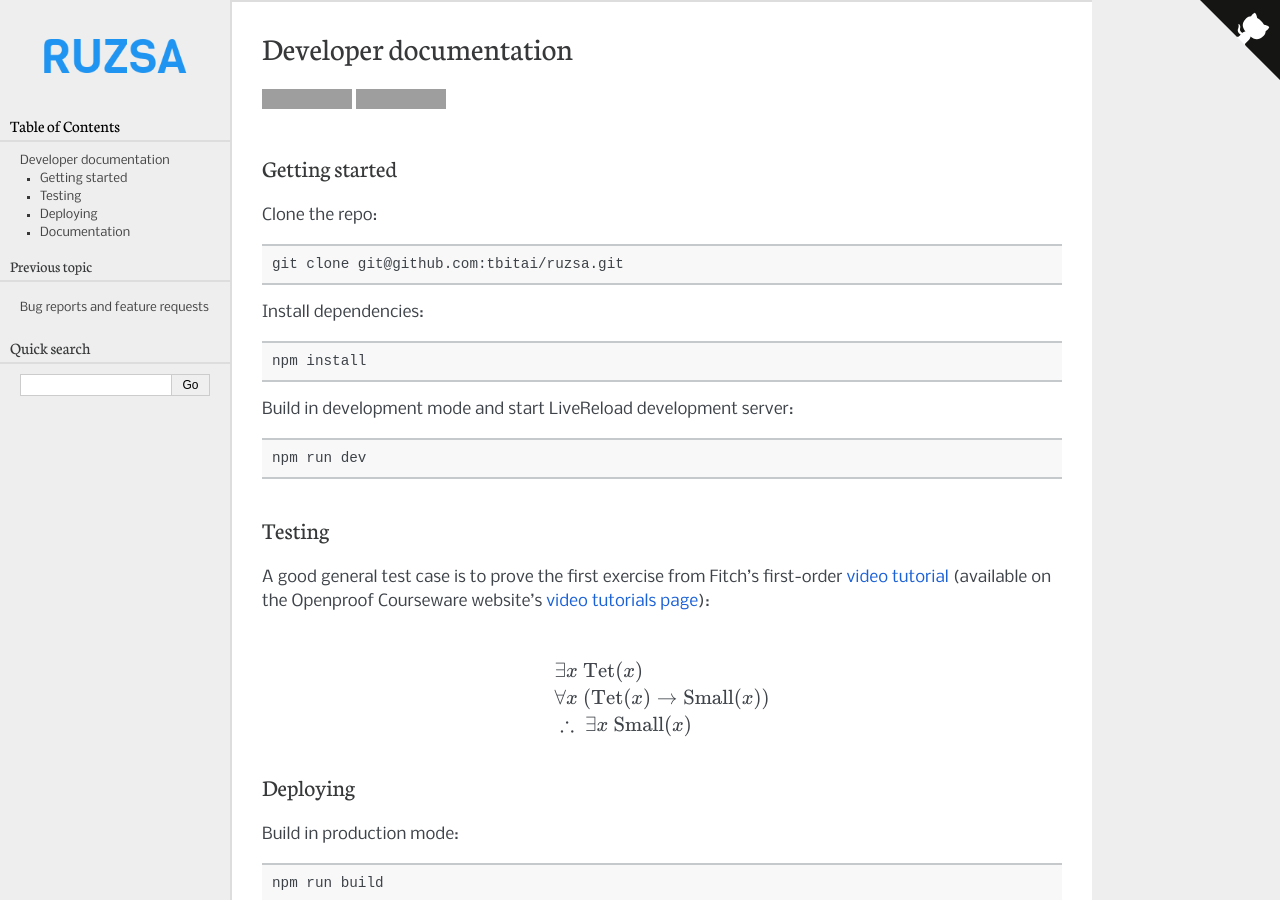
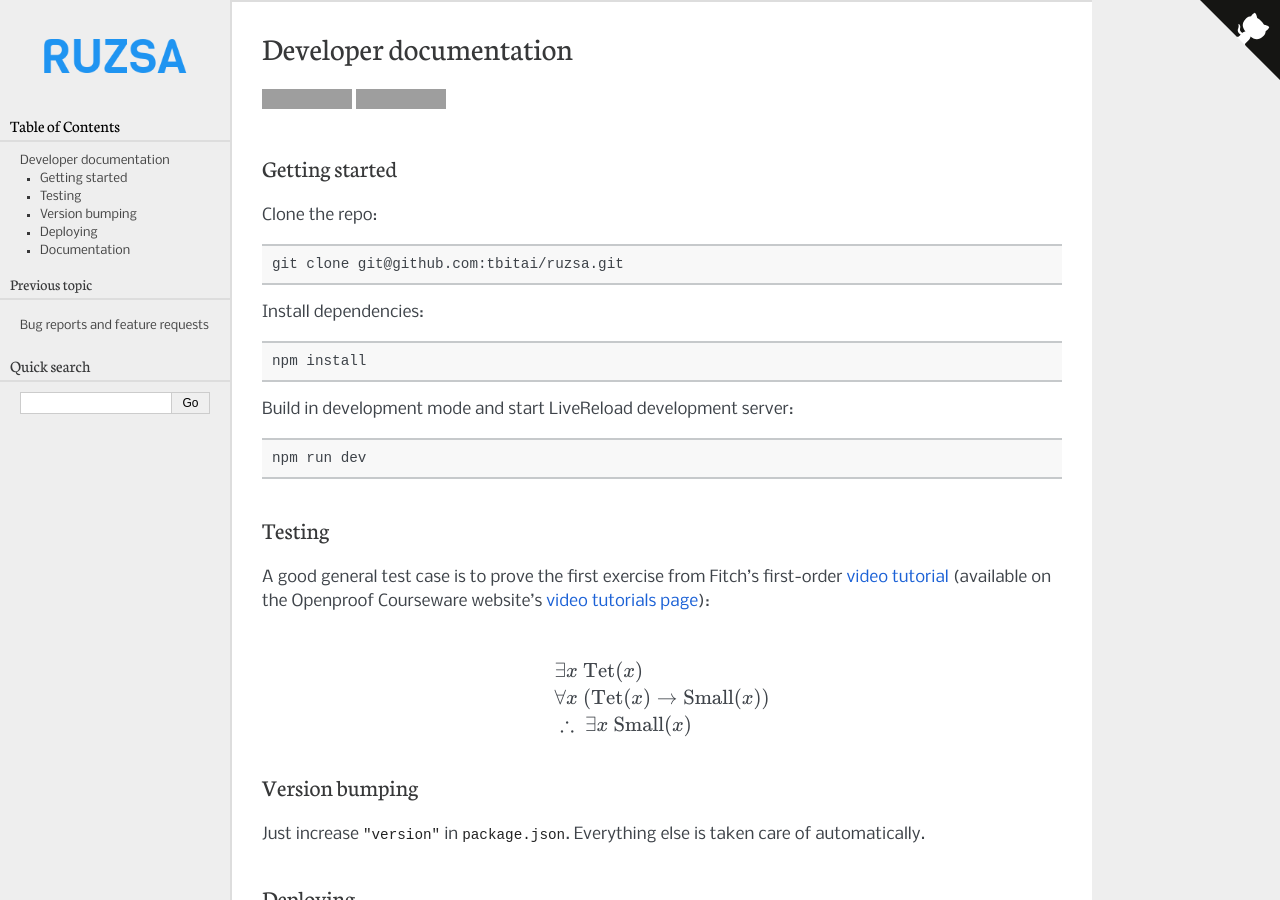
Before and after one commit to tbitai/ruzsa, a Sphinx documentation site: the page built from docs/DEVELOPMENT.md, in a window 1280 px wide and 900 px high. Built offline with Sphinx 7.4.7, drawn with Linux system fonts in a browser that asks for light colours; grey boxes are pictures that could not be loaded.

Commit message:
Version bumping docs

````diff
--- a/docs/DEVELOPMENT.md
+++ b/docs/DEVELOPMENT.md
@@ -36,6 +36,10 @@ A good general test case is to prove the first exercise from Fitch's first-order
 & ∀x\ (\Tet(x) → \Small(x)) \\
 & ∴\ ∃x\ \Small(x) \\
 ```
+
+## Version bumping
+
+Just increase `"version"` in `package.json`. Everything else is taken care of automatically.
 
 ## Deploying
 
````
